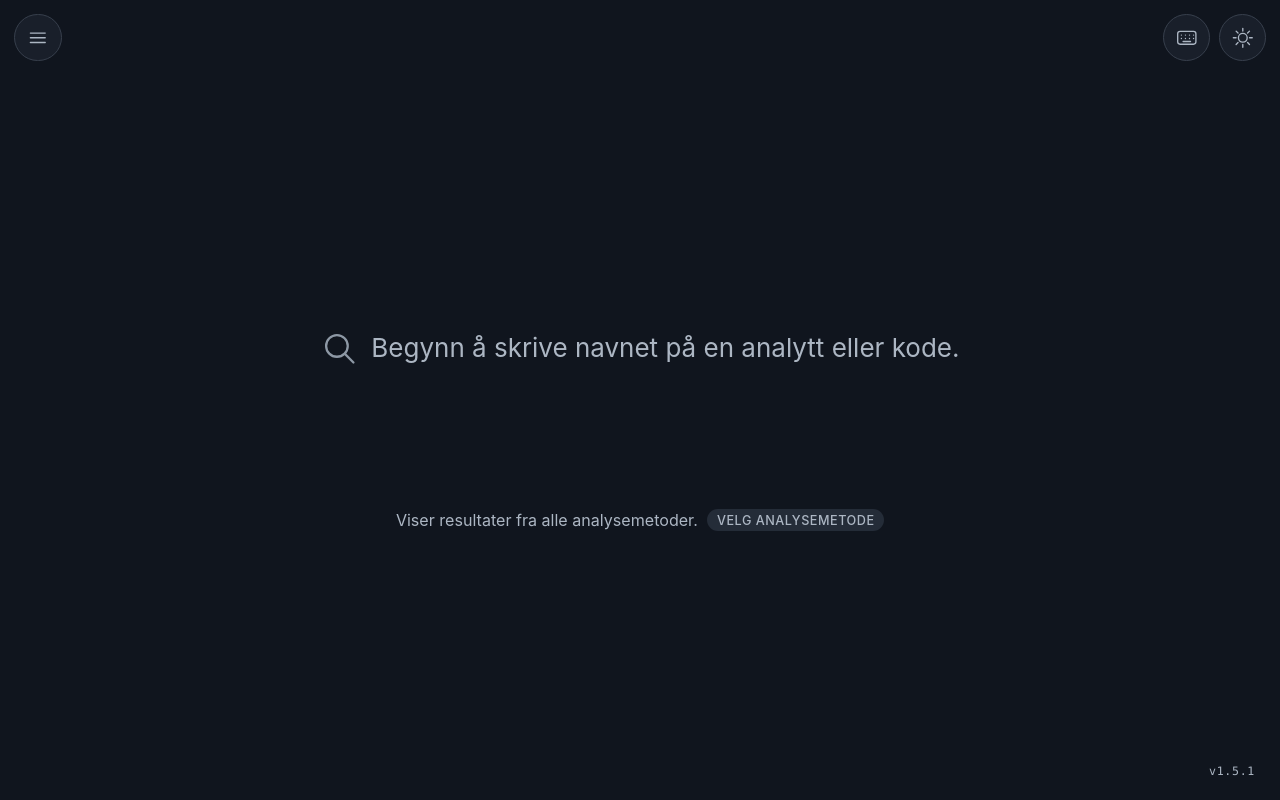
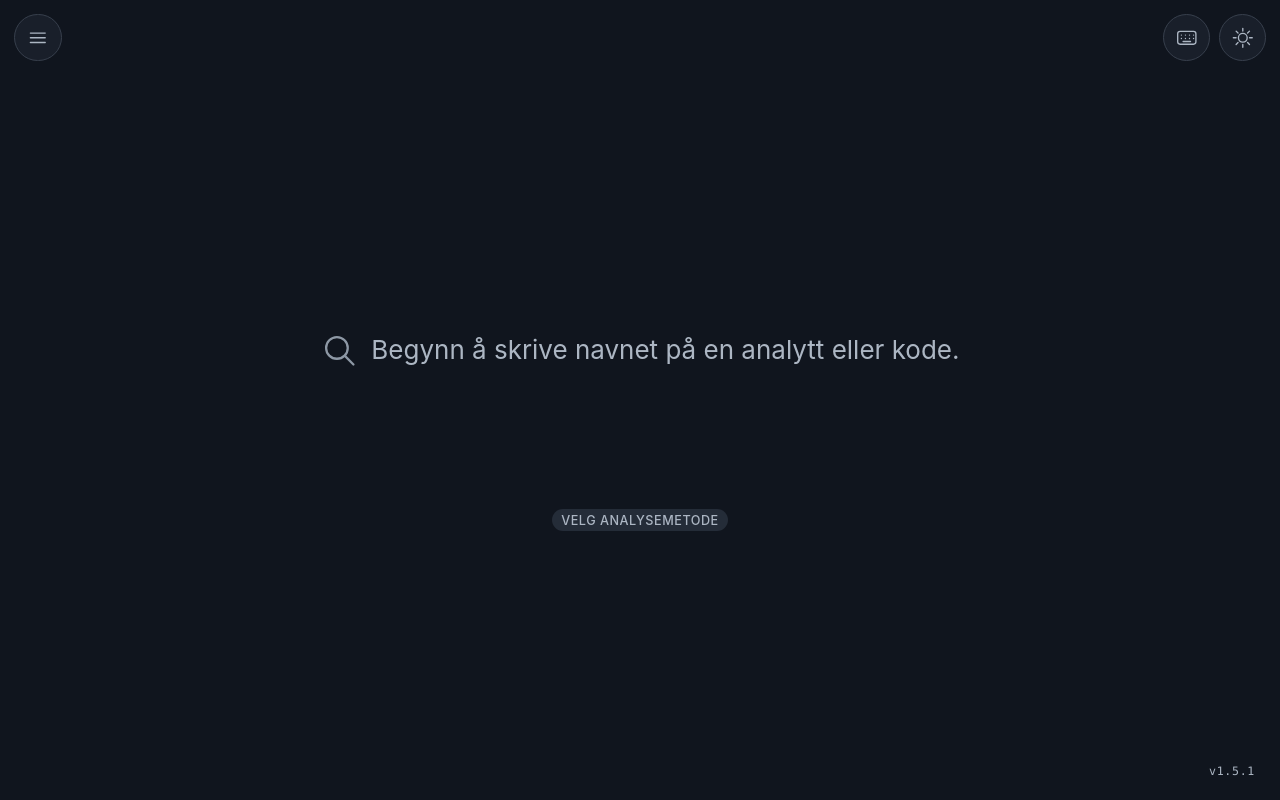
Before and after one commit to peohol/far, a React (Vite) app: page / in a window 1280 px wide. Built offline with nearby package versions, Linux system fonts and the light colour scheme.

Commit message:
Fjern instruksjonsteksten, behold bare filterpillen uten filter
Linja under søket viser nå bare den grå «Velg analysemetode»-pillen når
filteret er av, ikke lenger en setning foran den.

```diff
--- a/src/components/SearchStep.tsx
+++ b/src/components/SearchStep.tsx
@@ -119,7 +119,7 @@ export function SearchStep({
             samtidig veien til å sette, bytte eller slå av filteret, så menyen
             ikke må åpnes for det. */}
         <p className="sokfilter">
-          {metodefilter ? 'Søket er begrenset til' : 'Viser resultater fra alle analysemetoder.'}
+          {metodefilter && 'Søket er begrenset til'}
           <Filterbytte metodefilter={metodefilter} onFilter={onFilter} />
         </p>
       </div>
--- a/src/data/endringslogg.ts
+++ b/src/data/endringslogg.ts
@@ -14,11 +14,11 @@ export const ENDRINGSLOGG: Endring[] = [
   {
     versjon: '1.5.1',
     dato: '2026-08-31',
-    sammendrag: 'Linja under søket vises nå også uten filter',
+    sammendrag: 'Filterpillen under søket vises nå også uten filter',
     typer: ['Design / layout', 'Funksjonalitet'],
     omfang: 'Mindre omfang',
     punkter: [
-      'Uten filter står det nå «Viser resultater fra alle analysemetoder.» under søket, med en grå pille merket «Velg analysemetode». Før forsvant hele linja når filteret var av, og det kunne se ut som funksjonen manglet.',
+      'Uten filter står det nå en grå pille merket «Velg analysemetode» under søket. Før forsvant hele pillen når filteret var av, og det kunne se ut som funksjonen manglet.',
       'Den grå pillen er en knapp: et trykk åpner den samme menyen som pillen med en aktiv metode gjør, så filteret kan settes derfra også — ikke bare fra sidemenyen.',
     ],
   },
```
